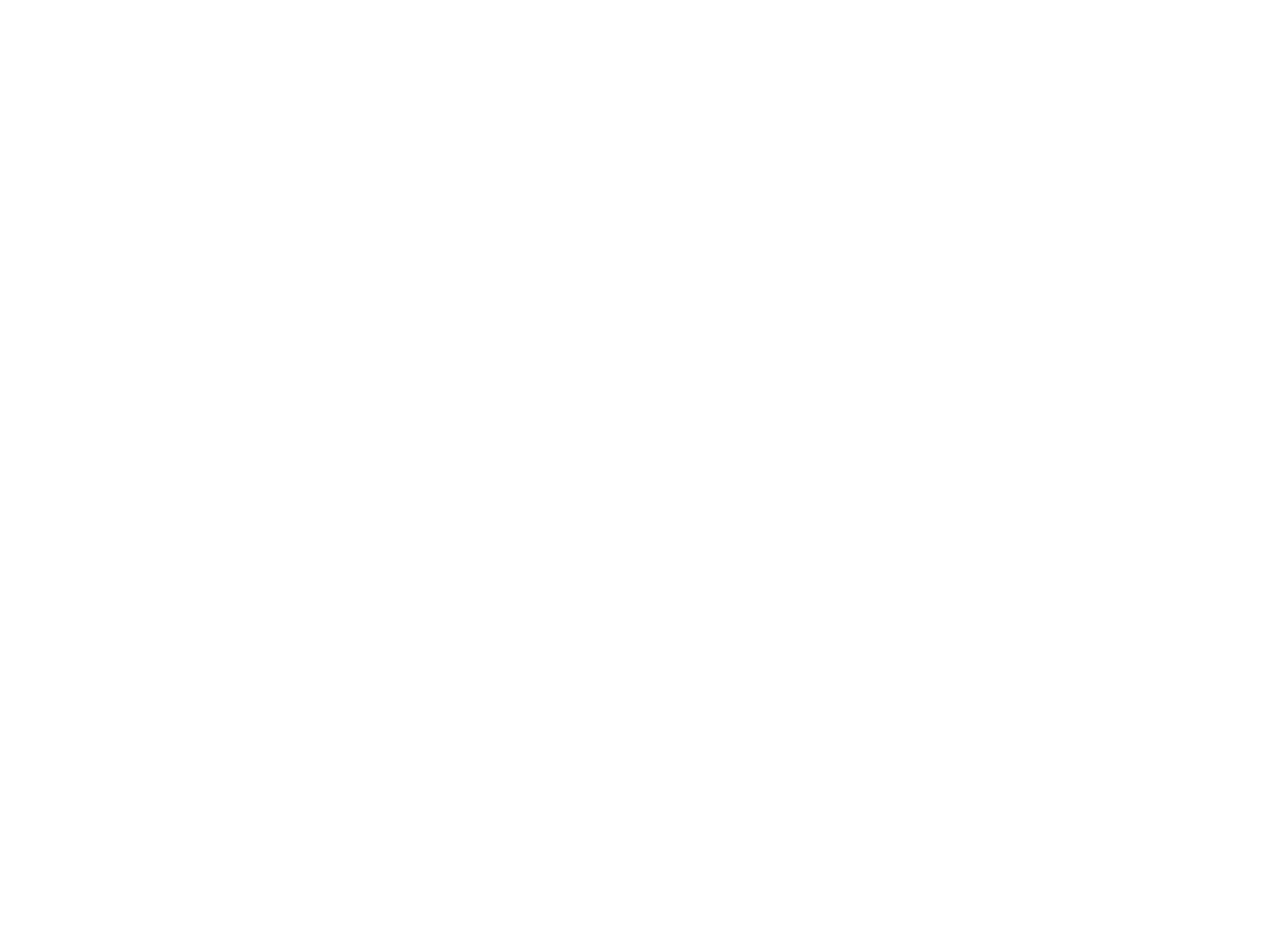
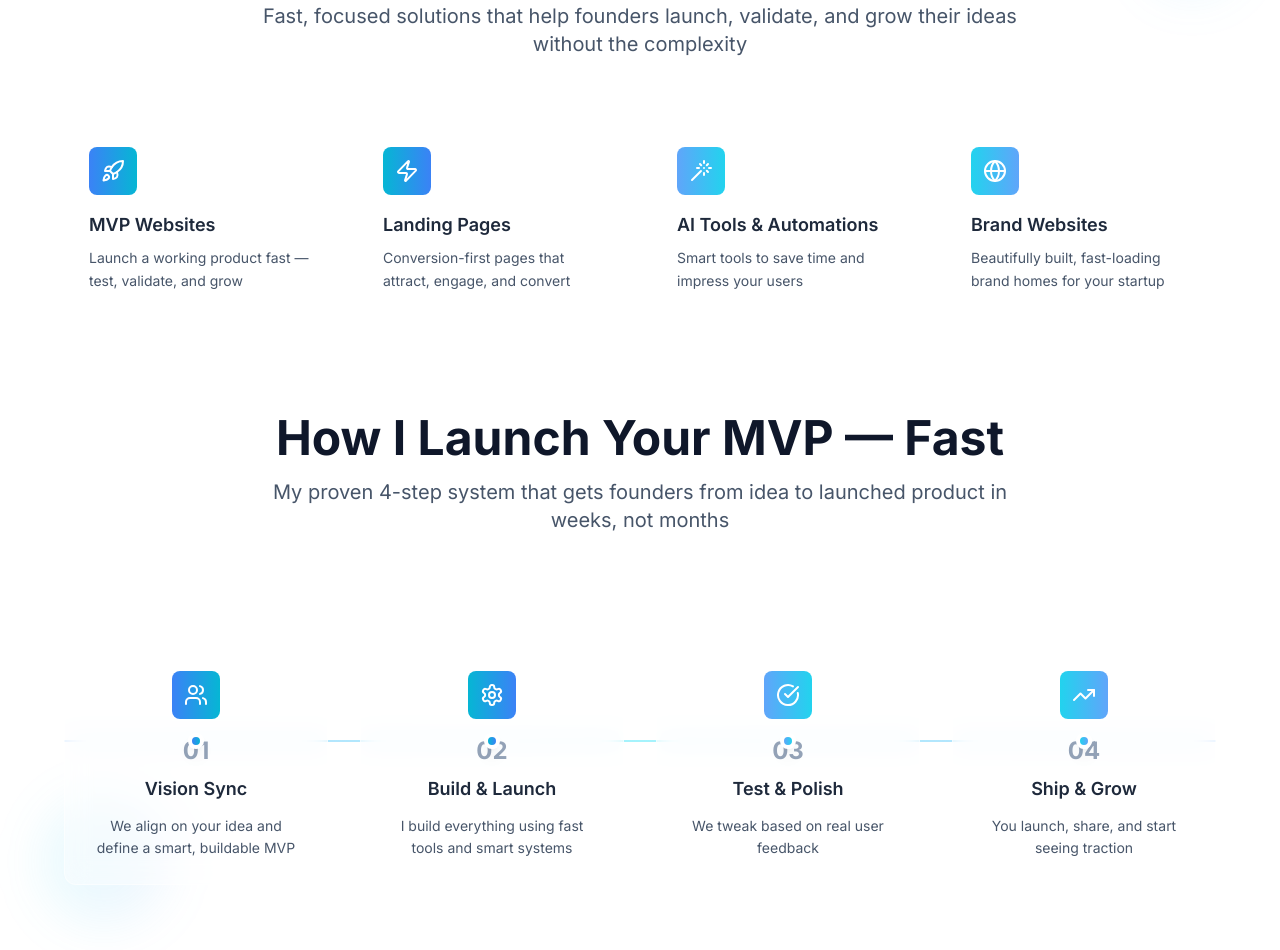
Before and after one commit to abdullahinto/launch-first-impression-hero, a React (Vite) app: page / in a window 1280 px wide. Shown: the part 1020-1970 px from the top of the page. Before the commit the page ends 878 px from the top, so only its background shows below. Built offline with nearby package versions, Linux system fonts and the light colour scheme.

Commit message:
Add services and process section
Implement a new section to showcase services and the MVP launch process, including service cards and a visual timeline.

```diff
--- /dev/null
+++ b/src/components/ServicesSection.tsx
@@ -0,0 +1,174 @@
+
+import React from 'react';
+import { Rocket, Zap, Wand, Globe, CheckCircle, Users, Settings, TrendingUp } from 'lucide-react';
+
+const ServicesSection = () => {
+  const services = [
+    {
+      icon: Rocket,
+      title: "MVP Websites",
+      description: "Launch a working product fast — test, validate, and grow",
+      gradient: "from-blue-500 to-cyan-500"
+    },
+    {
+      icon: Zap,
+      title: "Landing Pages",
+      description: "Conversion-first pages that attract, engage, and convert",
+      gradient: "from-cyan-500 to-blue-500"
+    },
+    {
+      icon: Wand,
+      title: "AI Tools & Automations",
+      description: "Smart tools to save time and impress your users",
+      gradient: "from-blue-400 to-cyan-400"
+    },
+    {
+      icon: Globe,
+      title: "Brand Websites",
+      description: "Beautifully built, fast-loading brand homes for your startup",
+      gradient: "from-cyan-400 to-blue-400"
+    }
+  ];
+
+  const processSteps = [
+    {
+      number: "01",
+      title: "Vision Sync",
+      description: "We align on your idea and define a smart, buildable MVP",
+      icon: Users,
+      color: "from-blue-500 to-cyan-500"
+    },
+    {
+      number: "02",
+      title: "Build & Launch",
+      description: "I build everything using fast tools and smart systems",
+      icon: Settings,
+      color: "from-cyan-500 to-blue-500"
+    },
+    {
+      number: "03",
+      title: "Test & Polish",
+      description: "We tweak based on real user feedback",
+      icon: CheckCircle,
+      color: "from-blue-400 to-cyan-400"
+    },
+    {
+      number: "04",
+      title: "Ship & Grow",
+      description: "You launch, share, and start seeing traction",
+      icon: TrendingUp,
+      color: "from-cyan-400 to-blue-400"
+    }
+  ];
+
+  return (
+    <section className="py-20 bg-white relative overflow-hidden">
+      {/* Background Elements */}
+      <div className="absolute top-10 right-10 w-24 h-24 bg-gradient-to-r from-blue-400/10 to-cyan-400/10 rounded-full blur-xl"></div>
+      <div className="absolute bottom-10 left-10 w-32 h-32 bg-gradient-to-r from-cyan-400/10 to-blue-400/10 rounded-full blur-xl"></div>
+
+      <div className="container mx-auto px-6">
+        {/* Services Section */}
+        <div className="max-w-6xl mx-auto">
+          <div className="text-center mb-16">
+            <h2 className="text-4xl md:text-5xl font-bold text-slate-900 mb-4">
+              What I Can Build for You
+            </h2>
+            <p className="text-xl text-slate-600 max-w-3xl mx-auto">
+              Fast, focused solutions that help founders launch, validate, and grow their ideas without the complexity
+            </p>
+          </div>
+
+          <div className="grid grid-cols-1 md:grid-cols-2 lg:grid-cols-4 gap-6 mb-24">
+            {services.map((service, index) => {
+              const IconComponent = service.icon;
+              return (
+                <div
+                  key={index}
+                  className="group backdrop-blur-md bg-white/40 border border-white/50 rounded-xl p-6 hover:bg-white/60 hover:border-blue-200/50 transition-all duration-300 hover:scale-105 hover:shadow-lg"
+                >
+                  <div className={`w-12 h-12 bg-gradient-to-r ${service.gradient} rounded-lg flex items-center justify-center mb-4 group-hover:scale-110 transition-transform duration-300`}>
+                    <IconComponent className="w-6 h-6 text-white" />
+                  </div>
+                  <h3 className="font-semibold text-slate-800 mb-2 text-lg">
+                    {service.title}
+                  </h3>
+                  <p className="text-slate-600 text-sm leading-relaxed">
+                    {service.description}
+                  </p>
+                </div>
+              );
+            })}
+          </div>
+
+          {/* Process Section */}
+          <div className="text-center mb-16">
+            <h2 className="text-4xl md:text-5xl font-bold text-slate-900 mb-4">
+              How I Launch Your MVP — Fast
+            </h2>
+            <p className="text-xl text-slate-600 max-w-3xl mx-auto">
+              My proven 4-step system that gets founders from idea to launched product in weeks, not months
+            </p>
+          </div>
+
+          {/* Timeline for Desktop */}
+          <div className="hidden lg:block">
+            <div className="relative">
+              {/* Timeline Line */}
+              <div className="absolute top-1/2 left-0 right-0 h-0.5 bg-gradient-to-r from-blue-200 via-cyan-200 to-blue-200 transform -translate-y-1/2"></div>
+
+              <div className="grid grid-cols-4 gap-8">
+                {processSteps.map((step, index) => {
+                  const IconComponent = step.icon;
+                  return (
+                    <div key={index} className="relative">
+                      {/* Timeline Dot */}
+                      <div className={`absolute top-1/2 left-1/2 transform -translate-x-1/2 -translate-y-1/2 w-4 h-4 bg-gradient-to-r ${step.color} rounded-full border-4 border-white shadow-lg z-10`}></div>
+
+                      {/* Card */}
+                      <div className="backdrop-blur-md bg-white/40 border border-white/50 rounded-xl p-6 hover:bg-white/60 hover:border-blue-200/50 transition-all duration-300 hover:scale-105 hover:shadow-lg group mt-12">
+                        <div className="text-center">
+                          <div className={`w-12 h-12 bg-gradient-to-r ${step.color} rounded-lg flex items-center justify-center mb-4 mx-auto group-hover:scale-110 transition-transform duration-300`}>
+                            <IconComponent className="w-6 h-6 text-white" />
+                          </div>
+                          <div className="text-2xl font-bold text-slate-400 mb-2">{step.number}</div>
+                          <h3 className="font-semibold text-slate-800 mb-3 text-lg">{step.title}</h3>
+                          <p className="text-slate-600 text-sm leading-relaxed">{step.description}</p>
+                        </div>
+                      </div>
+                    </div>
+                  );
+                })}
+              </div>
+            </div>
+          </div>
+
+          {/* Stacked Cards for Mobile/Tablet */}
+          <div className="lg:hidden space-y-6">
+            {processSteps.map((step, index) => {
+              const IconComponent = step.icon;
+              return (
+                <div key={index} className="backdrop-blur-md bg-white/40 border border-white/50 rounded-xl p-6 hover:bg-white/60 hover:border-blue-200/50 transition-all duration-300 group">
+                  <div className="flex items-start gap-4">
+                    <div className={`w-12 h-12 bg-gradient-to-r ${step.color} rounded-lg flex items-center justify-center flex-shrink-0 group-hover:scale-110 transition-transform duration-300`}>
+                      <IconComponent className="w-6 h-6 text-white" />
+                    </div>
+                    <div className="flex-1">
+                      <div className="flex items-center gap-3 mb-2">
+                        <span className="text-2xl font-bold text-slate-400">{step.number}</span>
+                        <h3 className="font-semibold text-slate-800 text-lg">{step.title}</h3>
+                      </div>
+                      <p className="text-slate-600 leading-relaxed">{step.description}</p>
+                    </div>
+                  </div>
+                </div>
+              );
+            })}
+          </div>
+        </div>
+      </div>
+    </section>
+  );
+};
+
+export default ServicesSection;
--- a/src/pages/Index.tsx
+++ b/src/pages/Index.tsx
@@ -2,11 +2,13 @@
 import React from 'react';
 import Layout from '../components/Layout';
 import HeroSection from '../components/HeroSection';
+import ServicesSection from '../components/ServicesSection';
 
 const Index = () => {
   return (
     <Layout>
       <HeroSection />
+      <ServicesSection />
     </Layout>
   );
 };
```
